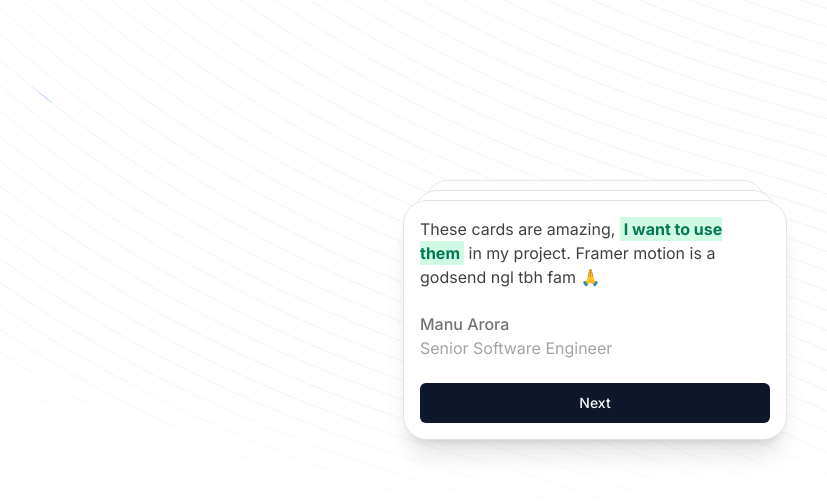
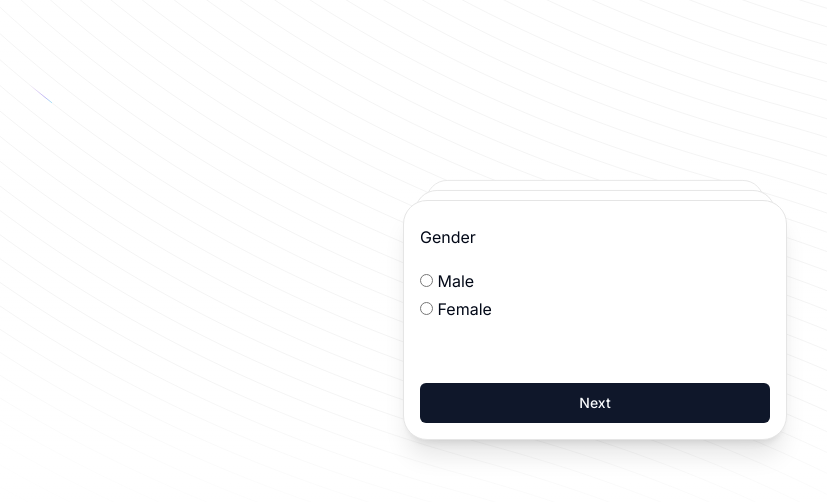
Before and after one commit to AndreiKevin/empathy-depression, a Next.js app in the folder my-app/: page / in a window 1280 px wide. Shown: the top 502 px of the page, without its empty margins (45-872 px from the left). Built offline with nearby package versions, Linux system fonts and the light colour scheme.

Commit message:
fix: card ui with real questions

```diff
--- a/my-app/src/app/globals.css
+++ b/my-app/src/app/globals.css
@@ -104,3 +104,12 @@
     @apply bg-background text-foreground;
   }
 }
+
+.remove-arrow::-webkit-inner-spin-button,
+.remove-arrow::-webkit-outer-spin-button {
+    -webkit-appearance: none;
+    margin: 0;
+}
+.remove-arrow {
+    -moz-appearance: textfield;
+}
--- a/my-app/src/app/page.tsx
+++ b/my-app/src/app/page.tsx
@@ -3,7 +3,7 @@
 import Image from "next/image";
 import React from "react";
 import { BackgroundBeams } from "@/components/ui/background-beams";
-import { CardStack } from "@/components/ui/card-stack";
+import { CardStack, Card } from "@/components/ui/card-stack";
 import { cn } from "@/lib/utils/cn";
 
 export const Highlight = ({
@@ -25,57 +25,65 @@
 	);
 };
 
-const CARDS = [
-	{
-		id: 0,
-		name: "Manu Arora",
-		designation: "Senior Software Engineer",
-		content: (
-			<p>
-				These cards are amazing, <Highlight>I want to use them</Highlight> in my
-				project. Framer motion is a godsend ngl tbh fam 🙏
-			</p>
-		),
-	},
+const CARDS:Card[] = [
     {
         id: 1,
-		name: "Elon Musk",
-		designation: "Senior Shitposter",
-		content: (
-			<p>
-				I dont like this Twitter thing,{" "}
-				<Highlight>deleting it right away</Highlight> because yolo. Instead, I
-				would like to call it <Highlight>X.com</Highlight> so that it can easily
-				be confused with adult sites.
-			</p>
-		),
+        question: "Gender",
+        inputType: "radio",
+        feature_name: "gender",
+        options: [{label: "Male", value: "Male"}, {label: "Female", value: "Female"}]
     },
     {
         id: 2,
-		name: "Tyler Durden",
-		designation: "Manager Project Mayhem",
-		content: (
-			<p>
-				The first rule of
-				<Highlight>Fight Club</Highlight> is that you do not talk about fight
-				club. The second rule of
-				<Highlight>Fight club</Highlight> is that you DO NOT TALK about fight
-				club.
-			</p>
-		),
+        question: "Age",
+        inputType: "number",
+        feature_name: "age"
+    },
+    {
+        id: 3,
+        question: "School Year",
+        inputType: "radio",
+        feature_name: "school_year",
+        options: [
+            {label: "1", value: "1"},
+            {label: "2", value: "2"},
+            {label: "3", value: "3"},
+            {label: "4", value: "4"}
+        ]
     },
 ];
 
-const onNextClickHandler = () => {
-  console.log("Next question clicked");
+/*
+<input
+	type="radio" >
+	id="anxietySeverityMild" >
+	name="anxiety_severity" >
+	value="Mild"
+/>
+<label for="anxietySeverityMild">Mild</label><br />
+*/
+
+const onCardSubmit = (formData: any) => {
+	console.log("Form Data: ", formData);
+	// Post formData to an API endpoint
+	fetch("/your-api-endpoint", {
+		method: "POST",
+		headers: {
+			"Content-Type": "application/json",
+		},
+		body: JSON.stringify(formData),
+	})
+		.then((response) => response.json())
+		.then((data) => console.log(data))
+		.catch((error) => console.error("Error:", error));
 };
 
 export default function Home() {
 	return (
 		<div className="">
-			<div className="h-[40rem] flex items-center justify-center w-full">
-				<CardStack items={CARDS} onCardClick={onNextClickHandler} />
-			</div>
+			<form className="h-[40rem] flex items-center justify-center w-full">
+				<CardStack items={CARDS} onCardSubmit={onCardSubmit} />
+			</form>
 			<BackgroundBeams />
 		</div>
 	);
--- a/my-app/src/components/ui/card-stack.tsx
+++ b/my-app/src/components/ui/card-stack.tsx
@@ -1,35 +1,93 @@
 "use client";
 import { useEffect, useState } from "react";
 import { motion } from "framer-motion";
-import { Button } from "./button";
+import { Button } from "@/components/ui/button";
+import { Input } from "@/components/ui/input";
 
 let interval: any;
 
-type Card = {
+export type Card = {
 	id: number;
-	name: string;
-	designation: string;
-	content: React.ReactNode;
+	question: string;
+	inputType: string;
+	feature_name: string; // name of the column in the machine learning model
+	options?: {label:string, value:string}[]; // label--displayed to the user, value--sent to the server
 };
 
 export const CardStack = ({
 	items,
 	offset,
 	scaleFactor,
-	onCardClick,
+	onCardSubmit,
 }: {
 	items: Card[];
+	onCardSubmit: (formData: any) => void;
 	offset?: number;
 	scaleFactor?: number;
-	onCardClick?: () => void;
 }) => {
 	const CARD_OFFSET = offset || 10;
 	const SCALE_FACTOR = scaleFactor || 0.06;
 	const [cards, setCards] = useState<Card[]>(items);
 
-	const onClickHandler = () => {
+	const [currentCardIndex, setCurrentCardIndex] = useState(0);
+	const [formData, setFormData] = useState<Record<string, any>>({});
+
+	const updateFormData = (key: string, value: any) => {
+		setFormData({ ...formData, [key]: value });
+	};
+
+	const handleSubmit = (event: React.FormEvent) => {
+		event.preventDefault();
+		onCardSubmit?.(formData);
+	};
+
+	const handleInputChange = (event: React.ChangeEvent<HTMLInputElement>) => {
+		updateFormData(items[currentCardIndex].question, event.target.value);
+	};
+
+	const renderInputField = (card: Card) => {
+		switch (card.inputType) {
+			case "text":
+				return (
+					<Input
+						type="text"
+						value={formData[card.question] || ""}
+						onChange={handleInputChange}
+					/>
+				);
+			case "number":
+				return (
+					<Input
+						className="remove-arrow"
+						type="number"
+						onChange={handleInputChange}
+					/>
+				);
+			case "radio":
+				return card.options?.map((option) => (
+					<label className="mb-1" key={option.value}>
+						<input
+							type="radio"
+							id={card.id.toString() + option.value}
+							name={card.feature_name}
+							value={option.value}
+							onChange={handleInputChange}
+						/> {option.label}
+					</label>
+				));
+			// Add more cases as needed for different input types
+			default:
+				return <input type="text" onChange={handleInputChange} />;
+		}
+	};
+
+	const nextCardHandler = () => {
+		if (currentCardIndex < items.length - 1) {
 			startFlipping();
-		onCardClick ? onCardClick() : null;
+			setCurrentCardIndex(currentCardIndex + 1);
+		} else {
+			onCardSubmit(formData);
+		}
 	};
 
 	const startFlipping = () => {
@@ -47,7 +105,7 @@
 						return (
 							<motion.div
 								key={card.id}
-							className="absolute dark:bg-black bg-white h-60 w-60 md:h-60 md:w-96 rounded-3xl p-4 shadow-xl border border-neutral-200 dark:border-white/[0.1]  shadow-black/[0.1] dark:shadow-white/[0.05] flex flex-col justify-between"
+								className="absolute dark:bg-black bg-white h-60 w-60 md:h-60 md:w-96 rounded-3xl p-4 shadow-xl border border-neutral-200 dark:border-white/[0.1]  shadow-black/[0.1] dark:shadow-white/[0.05] flex flex-col"
 								style={{
 									transformOrigin: "top center",
 								}}
@@ -57,18 +115,11 @@
 									zIndex: cards.length - index, //  decrease z-index for the cards that are behind
 								}}
 							>
-							<div className="font-normal text-neutral-700 dark:text-neutral-200">
-								{card.content}
-							</div>
-							<div>
-								<p className="text-neutral-500 font-medium dark:text-white">
-									{card.name}
-								</p>
-								<p className="text-neutral-400 font-normal dark:text-neutral-200">
-									{card.designation}
-								</p>
-							</div>
-							<Button type="button" onClick={onClickHandler}>Next</Button>
+								<h3 className="mt-2 mb-5">{card.question}</h3>
+								{renderInputField(card)}
+								<Button className="mt-auto" type="button" onClick={nextCardHandler}>
+									{currentCardIndex < items.length - 1 ? "Next" : "Submit"}
+								</Button>
 							</motion.div>
 						);
 					})}
--- /dev/null
+++ b/my-app/src/components/ui/input.tsx
@@ -0,0 +1,25 @@
+import * as React from "react"
+
+import { cn } from "@/lib/utils/cn"
+
+export interface InputProps
+  extends React.InputHTMLAttributes<HTMLInputElement> {}
+
+const Input = React.forwardRef<HTMLInputElement, InputProps>(
+  ({ className, type, ...props }, ref) => {
+    return (
+      <input
+        type={type}
+        className={cn(
+          "flex h-10 w-full rounded-md border border-input bg-background px-3 py-2 text-sm ring-offset-background file:border-0 file:bg-transparent file:text-sm file:font-medium placeholder:text-muted-foreground focus-visible:outline-none focus-visible:ring-2 focus-visible:ring-ring focus-visible:ring-offset-2 disabled:cursor-not-allowed disabled:opacity-50",
+          className
+        )}
+        ref={ref}
+        {...props}
+      />
+    )
+  }
+)
+Input.displayName = "Input"
+
+export { Input }
```
Also changed, not shown: 1 other file (tests, documents, lock files or other folders). Lines whose indentation alone changed are shown as unchanged.
